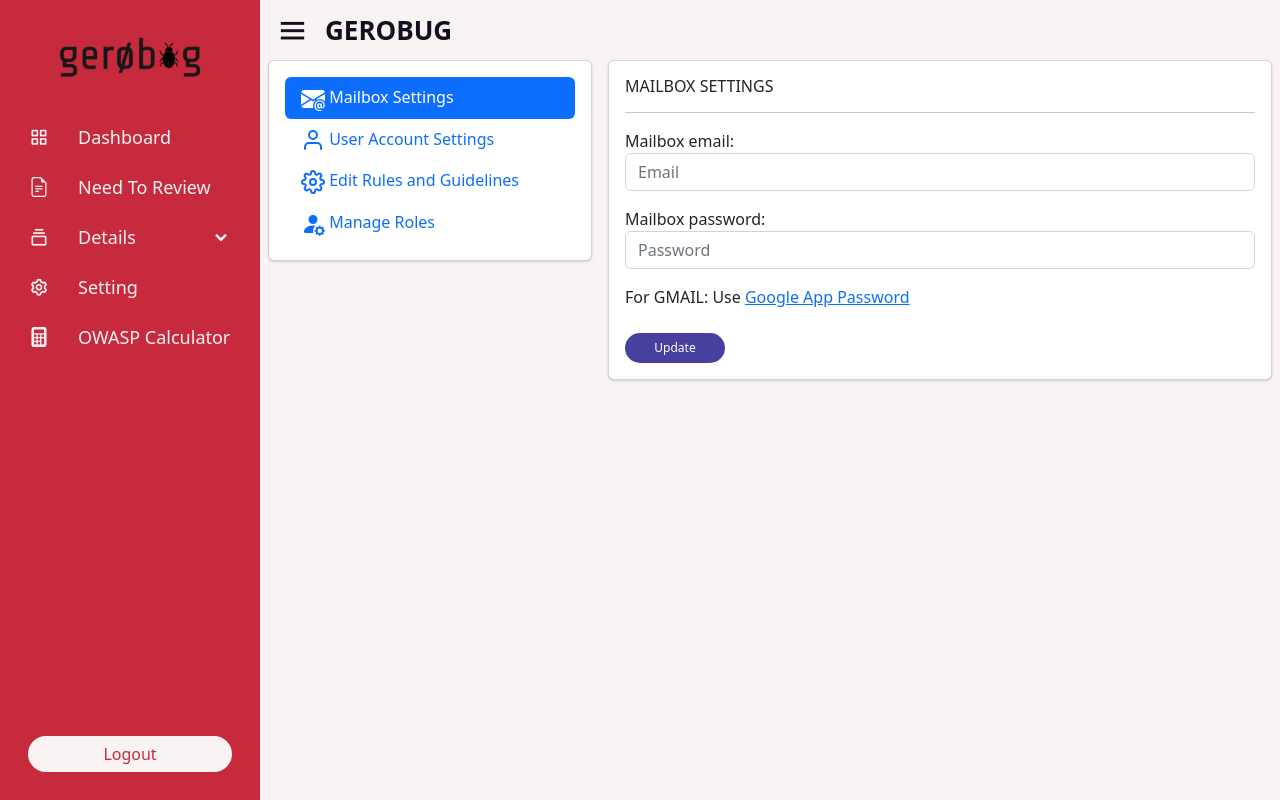
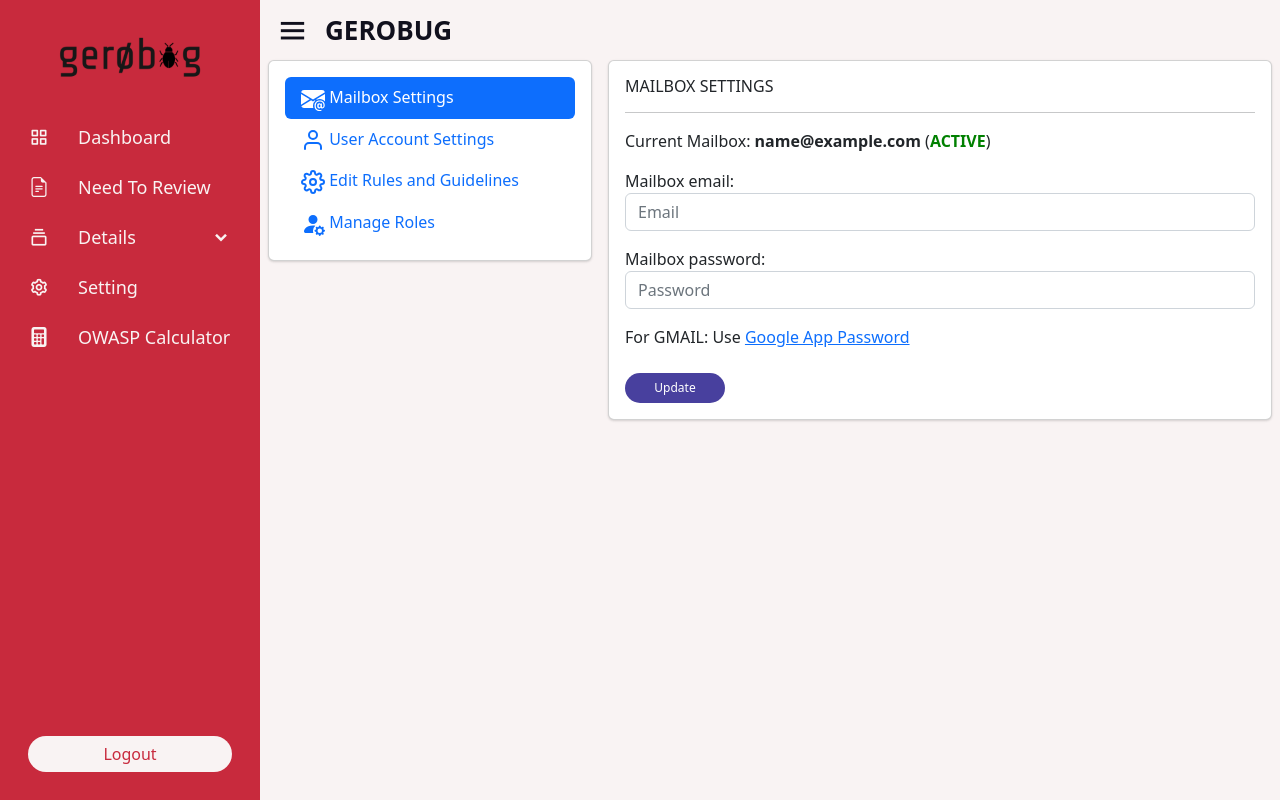
Before and after one commit to gerosecurity/gerobug, a Django app: page /dashboard/setting in a window 1280 px wide. Run offline with Django 4.2, Linux system fonts and the light colour scheme; a user stored in the database is signed in; data comes from the database, SQL or seed files in the repository; both versions use the stored data as it was after the commit; tables that the repository leaves empty hold one stand-in row (values such as "Sample post"); some libraries are stand-ins or nearby versions.

Commit message:
Mailbox Status

```diff
--- a/dashboards/views.py
+++ b/dashboards/views.py
@@ -257,6 +257,10 @@ def ReportFiles(request, id):
 @user_passes_test(lambda u: u.is_superuser)
 def AdminSetting(request):
     users = User.objects.filter(is_superuser=False)
+    mailbox_account = MailBox.objects.get(mailbox_id=1)
+    mailbox_status = mailbox_account.mailbox_status
+    mailbox_name = mailbox_account.email
+
     if request.method == "POST":
         reviewer = ReviewerForm(request.POST)
         if reviewer.is_valid():
@@ -277,6 +281,7 @@ def AdminSetting(request):
             mailbox_account = MailBox.objects.get(mailbox_id=1)
             mailbox_account.email = mailbox.cleaned_data.get('mailbox_email')
             mailbox_account.password = mailbox.cleaned_data.get('mailbox_password')
+            mailbox_account.mailbox_status = 0
             mailbox_account.save()
 
             print("[LOG] Mailbox updated successfully")
@@ -307,7 +312,7 @@ def AdminSetting(request):
 
             return redirect('dashboard')
 
-    return render(request,'setting.html',{'form': AdminSettingForm(), 'mailbox': MailboxForm(), 'account': AccountForm(),'reviewer': ReviewerForm(),'users':users})
+    return render(request,'setting.html',{'form': AdminSettingForm(), 'mailbox': MailboxForm(), 'account': AccountForm(),'reviewer': ReviewerForm(),'users':users,'mailbox_status': mailbox_status,'mailbox_name': mailbox_name})
 
 @login_required
 def ReviewerDelete(request,id):
@@ -332,7 +337,6 @@ def rulescontext(request,):
     staticrules = StaticRules.objects.get(pk=1)
     return render(request,'rules.html',{'RDP':staticrules.RDP,'bountyterms':staticrules.bountyterms,'inscope':staticrules.inscope,'outofscope':staticrules.outofscope,'reportguidelines':staticrules.reportguidelines,'faq':staticrules.faq})
 
-
 def halloffame(request,):
     bughunters = BugHunter.objects.alias(
         points=Sum('hunter_scores')
--- a/geromail/geroparser.py
+++ b/geromail/geroparser.py
@@ -439,6 +439,7 @@ def run():
             mailbox = MailBox.objects.get(mailbox_id=1)
             mailbox.email = ""
             mailbox.password = ""
+            mailbox.mailbox_status = 0
             mailbox.save()
 
         # WAIT UNTIL MAILBOX READY
@@ -457,16 +458,21 @@ def run():
             PWD         = mailbox.password
 
             # TEST LOGIN
-            mail = imaplib.IMAP4_SSL(IMAP_SERVER)
-            try:
-                mail.login(EMAIL,PWD)
+            if mailbox.mailbox_status == 0:
+                mail = imaplib.IMAP4_SSL(IMAP_SERVER)
+                try:
+                    mail.login(EMAIL,PWD)
 
-            except Exception as e:
-                error_count+=1
-                print("[ERROR] Failed to Login =",e,"(",str(error_count),")")
-                MAILBOX_READY = False
-                time.sleep(5)
-                break
+                except Exception as e:
+                    error_count+=1
+                    print("[ERROR] Failed to Login =",e,"(",str(error_count),")")
+                    MAILBOX_READY = False
+                    time.sleep(5)
+                    break
+
+                # IF NO ERROR, SET STATUS TO ACTIVE
+                mailbox.mailbox_status = 1
+                mailbox.save()
 
             read_mail()
             time.sleep(10)
--- a/prerequisites/models.py
+++ b/prerequisites/models.py
@@ -6,6 +6,7 @@ class MailBox(models.Model):
     mailbox_id = models.IntegerField(default=1)
     email = models.EmailField()
     password = models.TextField(default='')
+    mailbox_status = models.IntegerField(default=0)
 
     def __str__(self):
         return self.email
--- a/templates/setting.html
+++ b/templates/setting.html
@@ -164,11 +164,21 @@
                                 <h6>MAILBOX SETTINGS</h6>
                                 <hr>
                                 <form method="POST">
+                                    <p>
+                                        Current Mailbox: <b>{{ mailbox_name }}</b>
+
+                                        {% if mailbox_status == 0 %}
+                                        (<b style="color:red">INACTIVE</b>)
+                                        {% else %}
+                                        (<b style="color:green">ACTIVE</b>)
+                                        {% endif %}
+                                    </p>
                                     {% csrf_token %}
                                     {{ mailbox.as_p }}
 
                                     <h7>For GMAIL: Use <a href="https://support.google.com/accounts/answer/185833?hl=en" target="_blank">Google App Password</a></h7>
                                     <br><br>
+
                                     <button class="btn btn-primary" type="submit">Update</button>
                                 </form>
                             </div>
```
Also changed, not shown: db.sqlite3.
